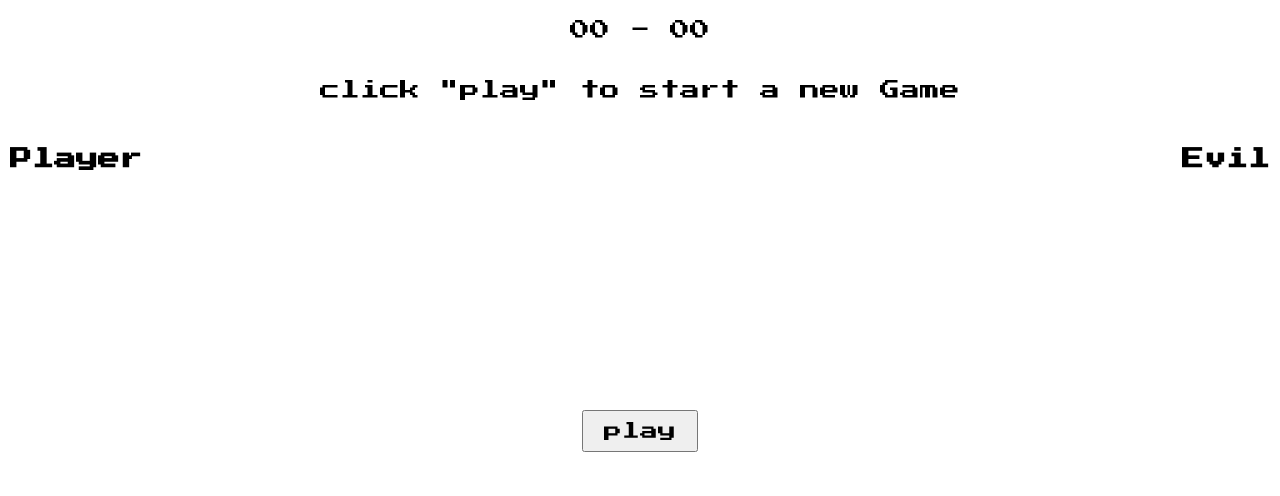
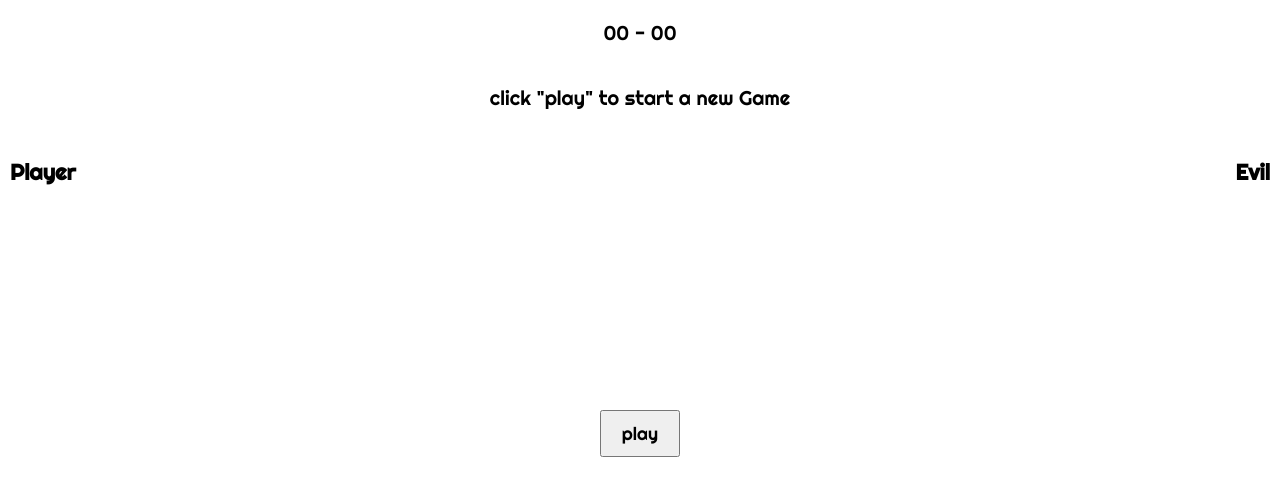
Before and after one commit to qjoubert/rock-paper-scissors, a website built with webpack: page dist/index.html in a window 1280 px wide. Built offline with Linux system fonts and the light colour scheme.

Commit message:
changed main font for righteous-regular

```diff
--- a/src/css/style.css
+++ b/src/css/style.css
@@ -1,9 +1,14 @@
+@font-face {
+  font-family: "righteous";
+  src: url("../media/Righteous-Regular.ttf") format("truetype");
+}
+
 html {
   font-size: 62.5%;
 }
 
 body {
-  font-family: "Press Start 2P", arial, sans-serif;
+  font-family: righteous, sans-serif;
   font-size: 2rem;
   margin: 0;
 }
--- a/src/index.js
+++ b/src/index.js
@@ -15,5 +15,5 @@ import game from "./modules/game";
 
   moveBtns.forEach(btn => {
     btn.addEventListener("click", game.onMoveClick);
-  })
+  });
 })();
--- a/webpack.config.js
+++ b/webpack.config.js
@@ -6,6 +6,7 @@ module.exports = {
     filename: "main.js",
     path: path.resolve(__dirname, "dist")
   },
+  mode: "production",
   devServer: {
     contentBase: "./dist"
   },
@@ -17,6 +18,12 @@ module.exports = {
           "style-loader",
           "css-loader"
         ]
+      },
+      {
+        test: /\.ttf$/,
+        use: [
+          "file-loader"
+        ]
       }
     ]
   }
```
Also changed, not shown: dist/fd0110471f2228c1808a75b977150a0a.ttf (added), dist/index.html, dist/main.js, src/media/Righteous-Regular.ttf (added).
